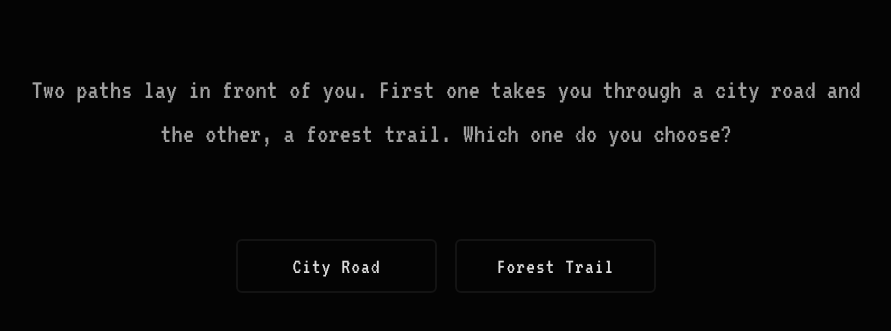
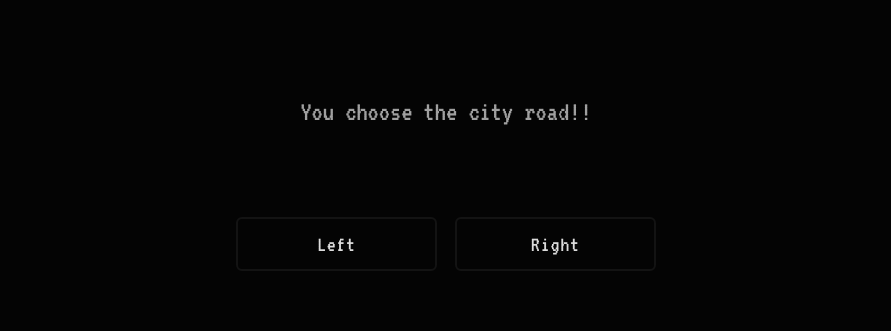
Before and after one commit to marlonblake/vault8, a plain HTML site: page index.html in a window 1280 px wide. Both pictures are taken after a click on the button "City Road". Shown: the part 263-594 px from the top of the page, without its empty margins (194-1085 px from the left). Drawn offline with Linux system fonts and the light colour scheme.

Commit message:
add path

```diff
--- a/index.html
+++ b/index.html
@@ -6,20 +6,19 @@
     <title>vault8</title>
     <link rel="stylesheet" href="styles.css">
     <link href="https://fonts.googleapis.com/css2?family=VT323&family=Press+Start+2P&display=swap" rel="stylesheet">
-    <script src="script.js" defer></script>
 </head>
 <body>
   <div class="screen">
     <h1 id="title">Find a way to the vault</h1>
 
-    <div class="description" id="description">
-      Two paths lay in front of you. First one takes you through a city road and the other, a forest trail. Which one do you choose?
-    </div>
+    <div class="question" id="question"></div>
 
     <div class="choices">
-      <button class="btn" id="left">City Road</button>
-      <button class="btn" id="right">Forest Trail</button>
+      <button class="btn" id="leftBtn"></button>
+      <button class="btn" id="rightBtn"></button>
     </div>
   </div>
+  <script src="path.js"></script>
+  <script src="script.js"></script>
 </body>
 </html>
--- /dev/null
+++ b/path.js
@@ -0,0 +1,45 @@
+const tree = {
+    question: "Two paths lay in front of you. First one takes you through a city road and the other, a forest trail. Which one do you choose?",
+    leftText: "City Road",
+    rightText: "Forest Trail",
+
+    left: {
+        question: "You choose the city road!!",
+        leftText: "Left",
+        rightText: "Right",
+        left: {
+            question: "You choose left!!",
+            leftText: "Left",
+            rightText: "Right",
+            left: null,
+            right: null
+        },
+        right: {
+            question: "You choose right!!",
+            leftText: "Left",
+            rightText: "Right",
+            left: null,
+            right: null
+        }
+    },
+
+    right: {
+        question: "Do you go through the dense forest or walk along the path?",
+        leftText: "Dense forest",
+        rightText: "Along the path",
+        left: {
+            question: "You choose left!!",
+            leftText: "Left",
+            rightText: "Right",
+            left: null,
+            right: null
+        },
+        right: {
+            question: "You choose right!!",
+            leftText: "Left",
+            rightText: "Right",
+            left: null,
+            right: null
+        }
+    }
+};
--- a/script.js
+++ b/script.js
@@ -1,7 +1,47 @@
-document.getElementById('left').addEventListener('click', function(){
-      alert('You chose the City Road.');
+let currentNode = tree;
+
+function updateUI() {
+      console.log(currentNode);
+      console.log("Left text:", currentNode.leftText);
+      console.log("Right text:", currentNode.rightText);
+
+      const q = document.getElementById("question");
+      const leftBtn = document.getElementById("leftBtn");
+      const rightBtn = document.getElementById("rightBtn");
+
+      q.textContent = currentNode.question;
+
+      // Show button labels when the text exists, even if the node has no child.
+      // Disable the button when there's no child to navigate to.
+      if (typeof currentNode.leftText !== "undefined" && currentNode.leftText !== null) {
+            leftBtn.textContent = currentNode.leftText;
+            leftBtn.style.display = "inline-block";
+            leftBtn.disabled = !currentNode.left;
+      } else {
+            leftBtn.style.display = "none";
+      }
+
+      if (typeof currentNode.rightText !== "undefined" && currentNode.rightText !== null) {
+            rightBtn.textContent = currentNode.rightText;
+            rightBtn.style.display = "inline-block";
+            rightBtn.disabled = !currentNode.right;
+      } else {
+            rightBtn.style.display = "none";
+      }
+}
+
+document.getElementById("leftBtn").addEventListener("click", () => {
+      if (currentNode.left) {
+            currentNode = currentNode.left;
+            updateUI();
+      }
 });
 
-document.getElementById('right').addEventListener('click', function(){
-      alert('You chose the Forest Trail.');
+document.getElementById("rightBtn").addEventListener("click", () => {
+      if (currentNode.right) {
+            currentNode = currentNode.right;
+            updateUI();
+      }
 });
+
+updateUI();
--- a/styles.css
+++ b/styles.css
@@ -39,7 +39,7 @@ h1{
     text-shadow:0 0 6px rgba(255,255,255,0.02);
 }
 
-.description{
+.question{
     width:100%;
     margin-top:6vh;
     text-align:center;
@@ -76,6 +76,6 @@ h1{
 @media (max-width:420px){
     .screen{max-width:90%}
     h1{font-size:22px}
-    .description{font-size:14px}
+    .question{font-size:14px}
     .btn{padding:12px 8px}
 }
```
